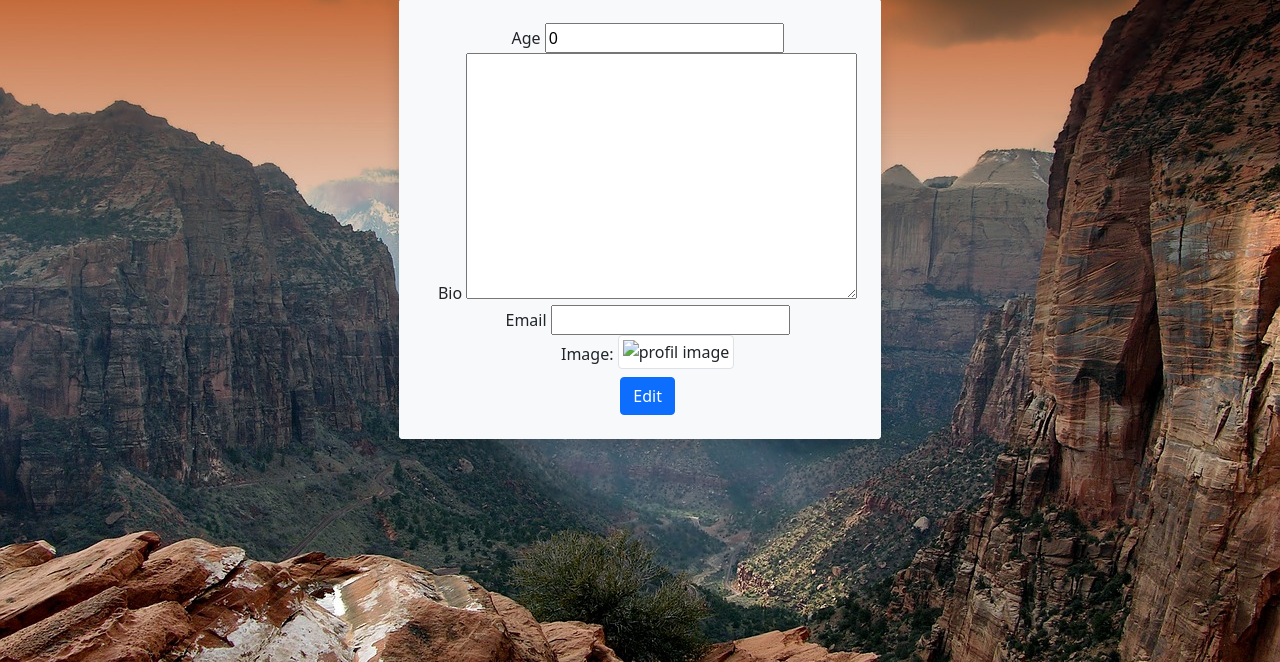
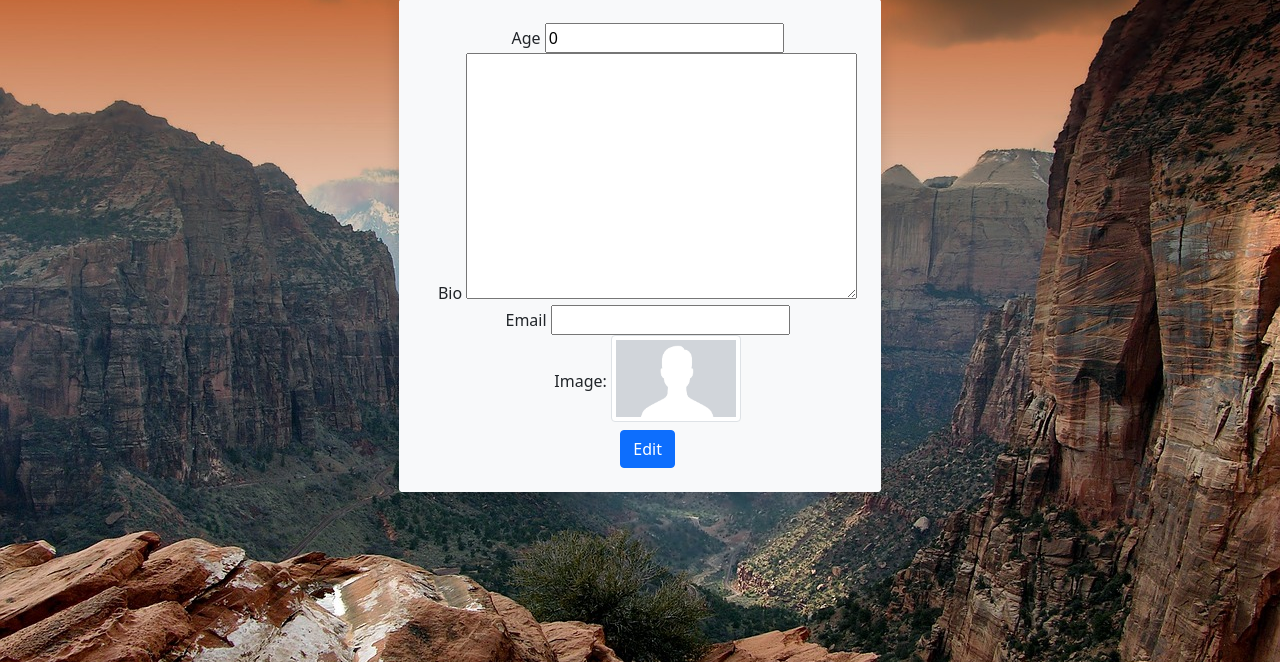
Before and after one commit to parisa-rangavar/Social-, a Django app: template account/templates/account/edit_profile.html in a window 1280 px wide. Shown: the part 125-787 px from the top of the page. Run offline with Django 4.2, Linux system fonts and the light colour scheme; the template is opened without the code that fills it: values that come from a table or form of the project are taken from there, others are empty.

Commit message:
add image_profile fur signals

```diff
--- a/account/templates/account/edit_profile.html
+++ b/account/templates/account/edit_profile.html
@@ -1,4 +1,5 @@
 {% extends 'base.html' %}
+{% load static %}
 
 {% block content %}
 {#    <form action="" method="post">#}
@@ -59,7 +60,12 @@
                                                 {{ form.image.errors }}
 
                                                 <label for="id_image">
-                                                    <img id="preview-image" alt="profil image" width="130" class="rounded mb-2 img-thumbnail mr-2" src="{{ user.profile.image.url }}">
+{#                                                    <img id="preview-image" alt="profil image" width="130" class="rounded mb-2 img-thumbnail mr-2" src="{{ user.profile.image.url }}">#}
+                                                        {% if user.profile.image %}
+                                                            <img alt="..." width="130" class="rounded mb-2 img-thumbnail" src="{{ user.profile.image.url }}">
+                                                        {% else %}
+                                                            <img src="{% static 'images/profile-no-image.png' %}" alt="..." width="130" class="rounded mb-2 img-thumbnail" >
+                                                        {% endif %}
                                                 </label>
 
                                                 <input type="file" name="{{ form.image.name }}" id="id_image" style="display: none;" onchange="previewFile(this)">
```
